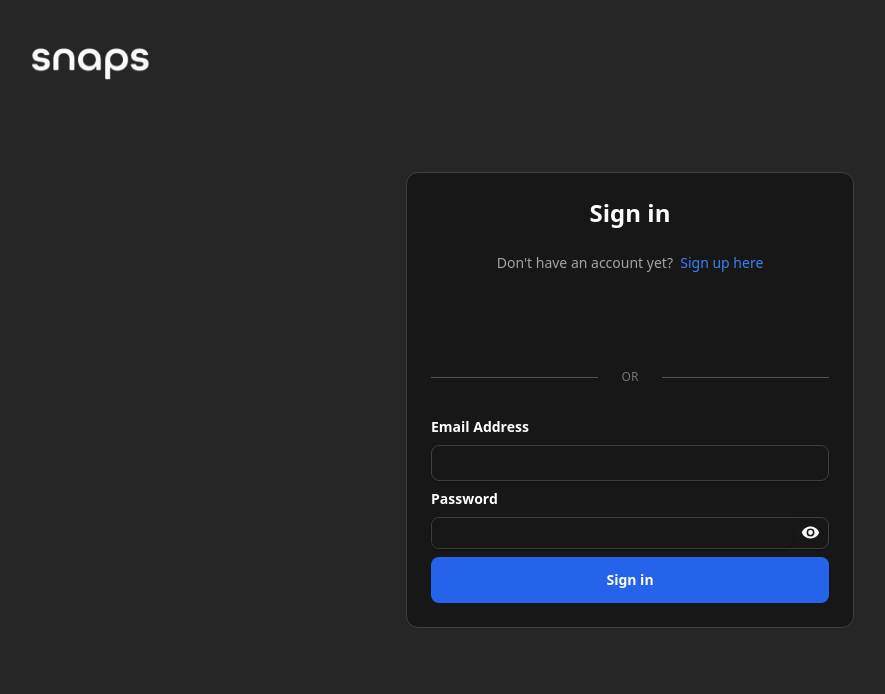
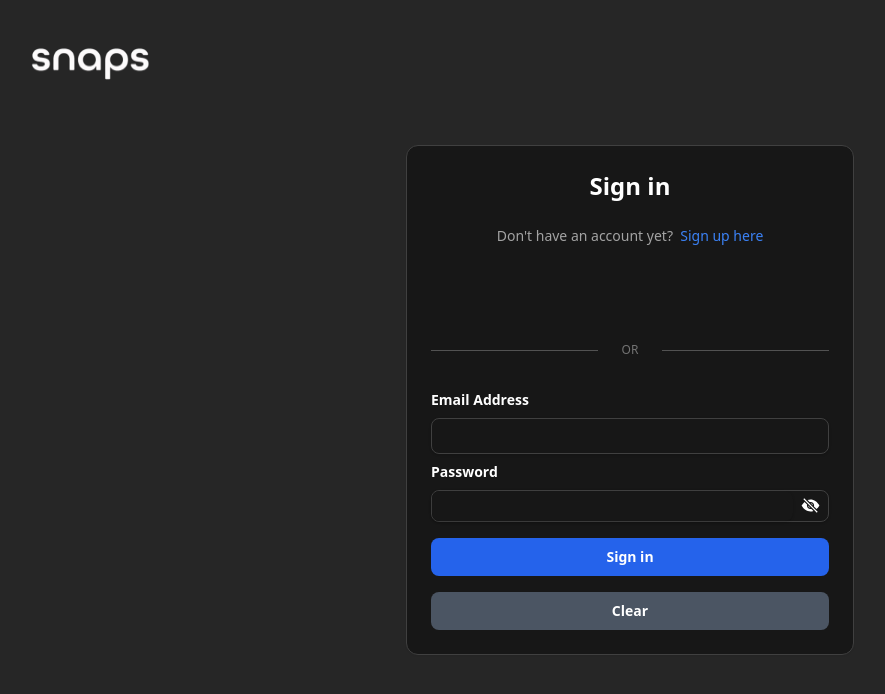
Before and after one commit to mohit974/Social-Media-App, a React (Create React App) app in the folder client/: page /auth in a window 1280 px wide. Both pictures are taken after a click on the icon 820 px from the left and 532 px from the top of the page. Shown: the top 694 px of the page, without its empty margins (10-895 px from the left). Built offline with nearby package versions, Linux system fonts and the light colour scheme; no server answers.

Commit message:
clear button auth form and conceal password icon added

```diff
--- a/client/src/components/Auth/Auth.js
+++ b/client/src/components/Auth/Auth.js
@@ -41,6 +41,16 @@ const Auth = () => {
     setShowPassword(false);
   };
 
+  const handleClear = () => {
+    setFormData({
+      firstName: "",
+      lastName: "",
+      email: "",
+      password: "",
+      confirmPassword: "",
+    });
+  };
+
   const googleSuccess = async (res) => {
     const token = res?.credential;
     const result = jwt_decode(token);
@@ -62,13 +72,13 @@ const Auth = () => {
   return (
     <GoogleOAuthProvider clientId={clientId}>
       <div className="min-h-screen flex items-center justify-center">
-        <div className="max-w-md w-full px-6 space-y-6 bg-neutral-900 border border-neutral-700 rounded-xl shadow-sm">
+        <div className="max-w-md w-3/4 sm:w-full px-6 space-y-6 bg-neutral-900 border border-neutral-700 rounded-xl shadow-sm">
           <div className="fixed top-1 left-10">
             <Link to="/" className="-mb-2">
               <img
                 src={snapsText}
                 alt="icon"
-                className="md:size-[120px] invert"
+                className="size-20 md:size-[120px] invert"
               />
             </Link>
           </div>
@@ -118,11 +128,13 @@ const Auth = () => {
               <div className="flex space-x-2">
                 <Input
                   name="firstName"
+                  value={formData.firstName}
                   handleChange={handleChange}
                   label="First Name"
                 />
                 <Input
                   name="lastName"
+                  value={formData.lastName}
                   handleChange={handleChange}
                   label="Last Name"
                 />
@@ -130,19 +142,23 @@ const Auth = () => {
             )}
             <Input
               name="email"
+              value={formData.email}
               handleChange={handleChange}
               label="Email Address"
             />
             <Input
               name="password"
+              value={formData.password}
               handleChange={handleChange}
               label="Password"
               type={showPassword ? "text" : "password"}
               handleShowPassword={handleShowPassword}
+              showPassword={showPassword}
             />
             {IsSignup && (
               <Input
                 name="confirmPassword"
+                value={formData.confirmPassword}
                 handleChange={handleChange}
                 label="Confirm Password"
                 type="password"
@@ -151,9 +167,18 @@ const Auth = () => {
             <div>
               <button
                 type="submit"
-                class="w-full py-3 px-4 mb-6 inline-flex justify-center items-center gap-x-2 text-sm font-semibold rounded-lg border border-transparent bg-blue-600 text-white hover:bg-blue-700 disabled:opacity-50 disabled:pointer-events-none"
+                class="w-full py-2 px-4 mb-2 mt-2 inline-flex justify-center items-center gap-x-2 text-sm font-semibold rounded-lg border border-transparent bg-blue-600 text-white hover:bg-blue-700 disabled:opacity-50 disabled:pointer-events-none"
               >
                 {IsSignup ? "Sign up" : "Sign in"}
+              </button>
+            </div>
+            <div>
+              <button
+                type="button"
+                onClick={handleClear}
+                class="w-full py-2 px-4 mb-6 inline-flex justify-center items-center gap-x-2 text-sm font-semibold rounded-lg border border-transparent bg-gray-600 text-white hover:bg-gray-700 disabled:opacity-50 disabled:pointer-events-none"
+              >
+                Clear
               </button>
             </div>
           </form>
--- a/client/src/components/Auth/Input.jsx
+++ b/client/src/components/Auth/Input.jsx
@@ -1,6 +1,14 @@
 import React from "react";
 
-const Input = ({ name, handleChange, label, type, handleShowPassword }) => (
+const Input = ({
+  name,
+  handleChange,
+  label,
+  type,
+  handleShowPassword,
+  showPassword,
+  value,
+}) => (
   <div className="w-full">
     <label className="block text-white text-sm font-bold mb-2" htmlFor={name}>
       {label}
@@ -9,10 +17,30 @@ const Input = ({ name, handleChange, label, type, handleShowPassword }) => (
       <div className="flex shadow appearance-none border w-full h-8 leading-tight focus:outline-none focus:shadow-outline rounded-lg text-sm disabled:opacity-50 disabled:pointer-events-none bg-neutral-900 border-neutral-700 text-neutral-400 placeholder-neutral-500 focus:ring-neutral-600">
         <input
           name={name}
+          value={value}
           onChange={handleChange}
           type={type}
           className="p-0 size-full flex-grow border-none bg-inherit pl-3 pb-2 shadow appearance-none border w-full py-2 px-3 leading-tight focus:outline-none focus:shadow-outline rounded-lg text-sm disabled:opacity-50 disabled:pointer-events-none bg-neutral-900 border-neutral-700 text-neutral-400 placeholder-neutral-500 focus:ring-neutral-600"
         />
+        {showPassword ? (
+          <svg
+            xmlns="http://www.w3.org/2000/svg"
+            width="1.5em"
+            height="1.5em"
+            className="inline mx-2 mt-1 cursor-pointer"
+            onClick={handleShowPassword}
+            viewBox="0 0 512 512"
+          >
+            <path
+              fill="white"
+              d="m63.998 86.005l21.998-21.998L447.999 426.01l-21.998 21.998zM259.34 192.09l60.57 60.57a64.07 64.07 0 0 0-60.57-60.57m-6.68 127.82l-60.57-60.57a64.07 64.07 0 0 0 60.57 60.57"
+            ></path>
+            <path
+              fill="white"
+              d="M256 352a96 96 0 0 1-92.6-121.34l-69.07-69.08C66.12 187.42 39.24 221.14 16 256c26.42 44 62.56 89.24 100.2 115.18C159.38 400.92 206.33 416 255.76 416A233.47 233.47 0 0 0 335 402.2l-53.61-53.6A95.84 95.84 0 0 1 256 352m0-192a96 96 0 0 1 92.6 121.34L419.26 352c29.15-26.25 56.07-61.56 76.74-96c-26.38-43.43-62.9-88.56-101.18-114.82C351.1 111.2 304.31 96 255.76 96a222.92 222.92 0 0 0-78.21 14.29l53.11 53.11A95.84 95.84 0 0 1 256 160"
+            ></path>
+          </svg>
+        ) : (
           <svg
             xmlns="http://www.w3.org/2000/svg"
             width="1.5em"
@@ -26,10 +54,12 @@ const Input = ({ name, handleChange, label, type, handleShowPassword }) => (
               d="M12 9a3 3 0 0 0-3 3a3 3 0 0 0 3 3a3 3 0 0 0 3-3a3 3 0 0 0-3-3m0 8a5 5 0 0 1-5-5a5 5 0 0 1 5-5a5 5 0 0 1 5 5a5 5 0 0 1-5 5m0-12.5C7 4.5 2.73 7.61 1 12c1.73 4.39 6 7.5 11 7.5s9.27-3.11 11-7.5c-1.73-4.39-6-7.5-11-7.5"
             ></path>
           </svg>
+        )}
       </div>
     ) : (
       <input
         name={name}
+        value={value}
         onChange={handleChange}
         className="shadow appearance-none border w-full py-2 px-3 leading-tight focus:outline-none focus:shadow-outline rounded-lg text-sm disabled:opacity-50 disabled:pointer-events-none bg-neutral-900 border-neutral-700 text-neutral-400 placeholder-neutral-500 focus:ring-neutral-600"
         type={type}
--- a/client/src/components/Home.jsx
+++ b/client/src/components/Home.jsx
@@ -133,7 +133,7 @@ export default function Home() {
               </div>
             </form>
           </div>
-          {!searchQuery && !tags.length && <Pagination page={page} />}
+          {!searchQuery && !tagsFromUrl.length && <Pagination page={page} />}
         </RightSidebar>
       </div>
     </div>
```
Lines whose indentation alone changed are shown as unchanged.
